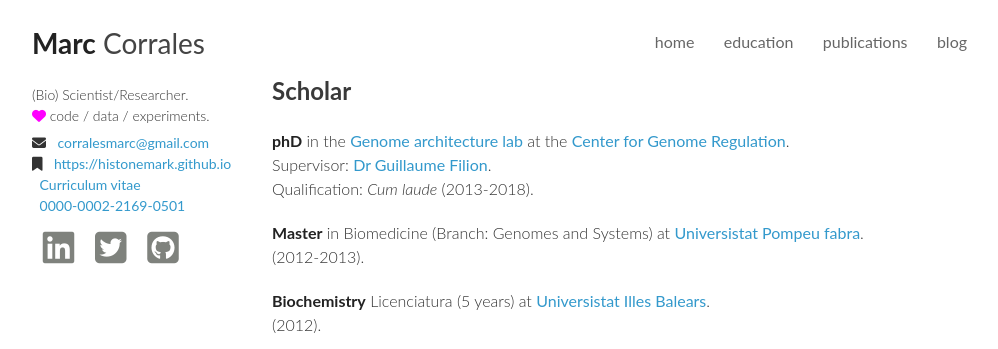
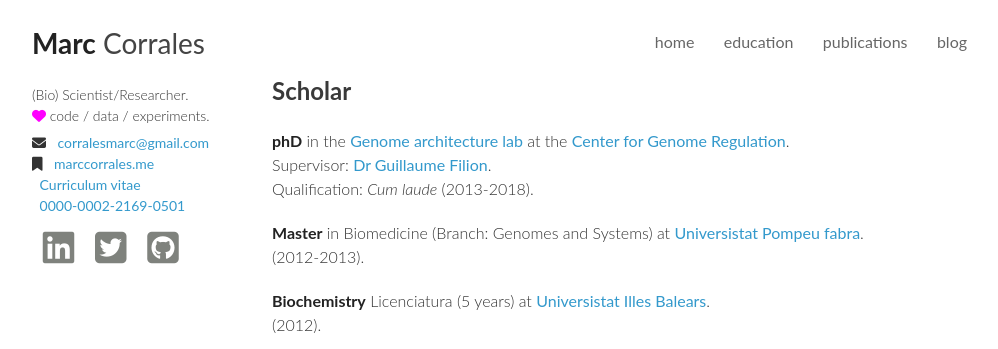
Before and after one commit to histonemark/histonemark.github.io, a Jekyll site: the page built from learning/index.md, in a window 1280 px wide. Shown: the top 349 px of the page, without its empty margins (128-1126 px from the left). Built offline with Jekyll 4.4.1, drawn with Linux system fonts in a browser that asks for light colours; nearby versions of some CDN libraries; a style sheet for code colours, icons or effects is not loaded.

Commit message:
added domain description

```diff
--- a/_includes/sidebar.html
+++ b/_includes/sidebar.html
@@ -10,7 +10,7 @@
     <div class='block'>
       <p><i class='fa fa-envelope'></i>
       &nbsp; <a href="mailto:corralesmarc@gmail.com">corralesmarc@gmail.com</a></p>
-      <p><i class='fa fa-bookmark'></i>  &nbsp; <a href='https://marccorrales.me/' itemprop='url'>{{ site.url }}</a></p>
+      <p><i class='fa fa-bookmark'></i>  &nbsp; <a href='https://marccorrales.me/' itemprop='url'>marccorrales.me</a></p>
       <p><i class='ai ai-cv-square'></i> &nbsp; <a href='{{
       site.cv_url }}' title='Curriculum vitae (pdf)'>Curriculum
           vitae</a></p>
```
